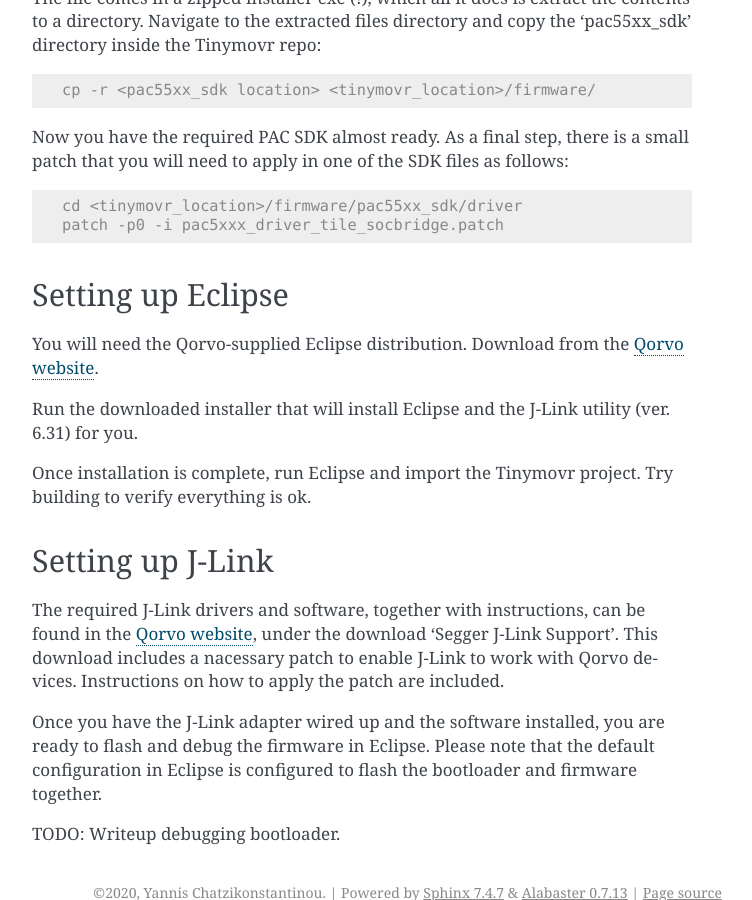
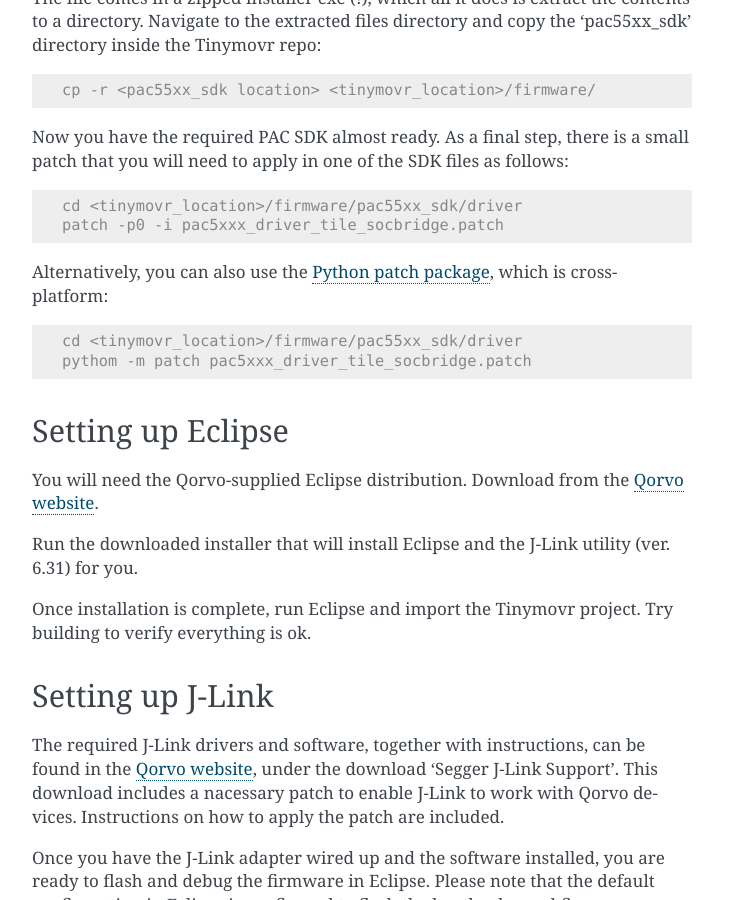
Before and after one commit to tinymovr/Tinymovr, a Sphinx documentation site: the page built from docs/develop/guide.rst, in a window 1280 px wide and 900 px high, scrolled down 1003 px. Shown: the whole window, without its empty margins (388-1140 px from the left). Built offline with Sphinx 7.4.7, drawn with Linux system fonts in a browser that asks for light colours.

Commit message:
Add alternative patch instructions

```diff
--- a/docs/develop/guide.rst
+++ b/docs/develop/guide.rst
@@ -44,6 +44,13 @@
     cd <tinymovr_location>/firmware/pac55xx_sdk/driver
     patch -p0 -i pac5xxx_driver_tile_socbridge.patch
 
+Alternatively, you can also use the `Python patch package <https://pypi.org/project/patch/>`_, which is cross-platform:
+
+.. code-block:: console
+
+    cd <tinymovr_location>/firmware/pac55xx_sdk/driver
+    pythom -m patch pac5xxx_driver_tile_socbridge.patch
+
 .. _setting-up-eclipse:
 
 Setting up Eclipse
```
